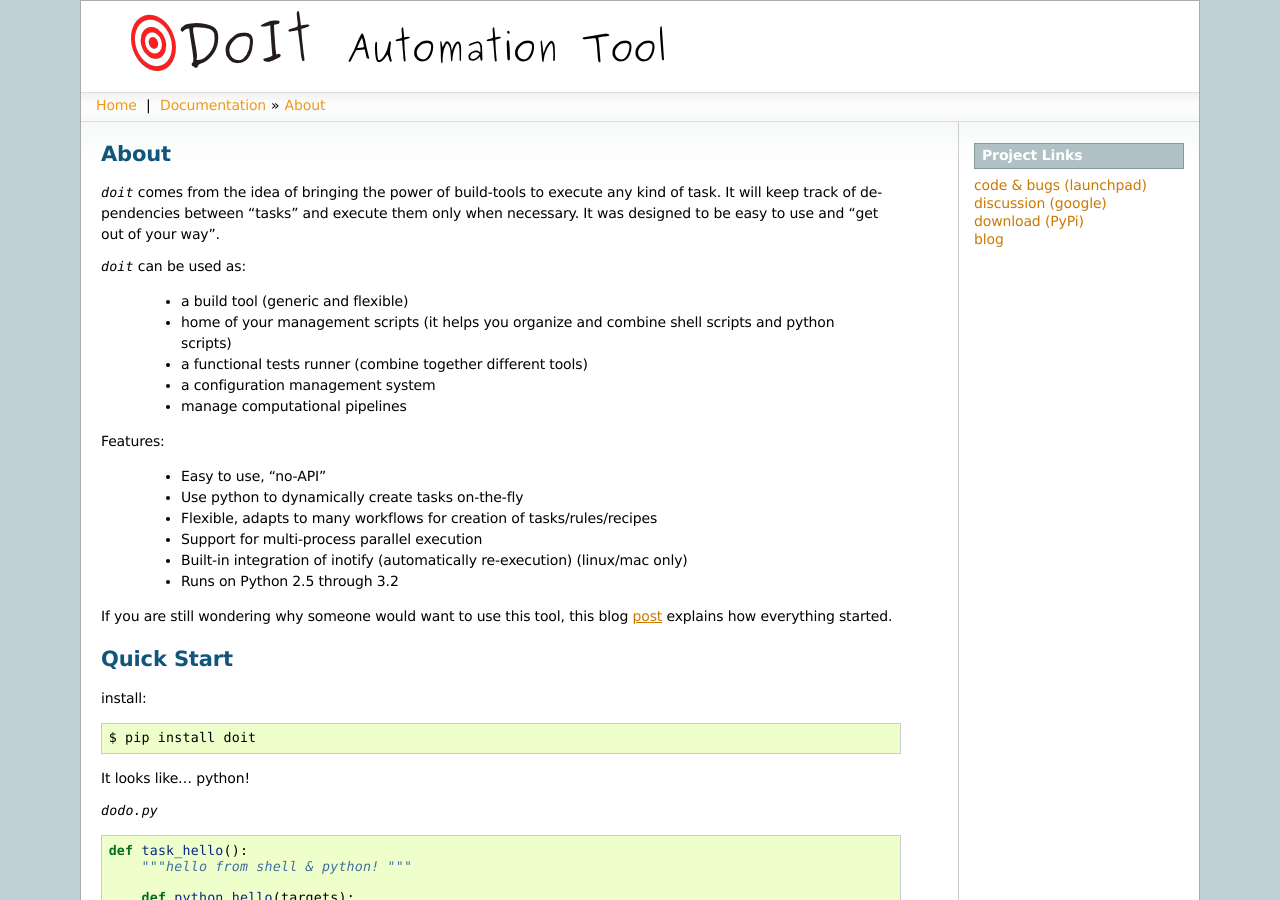
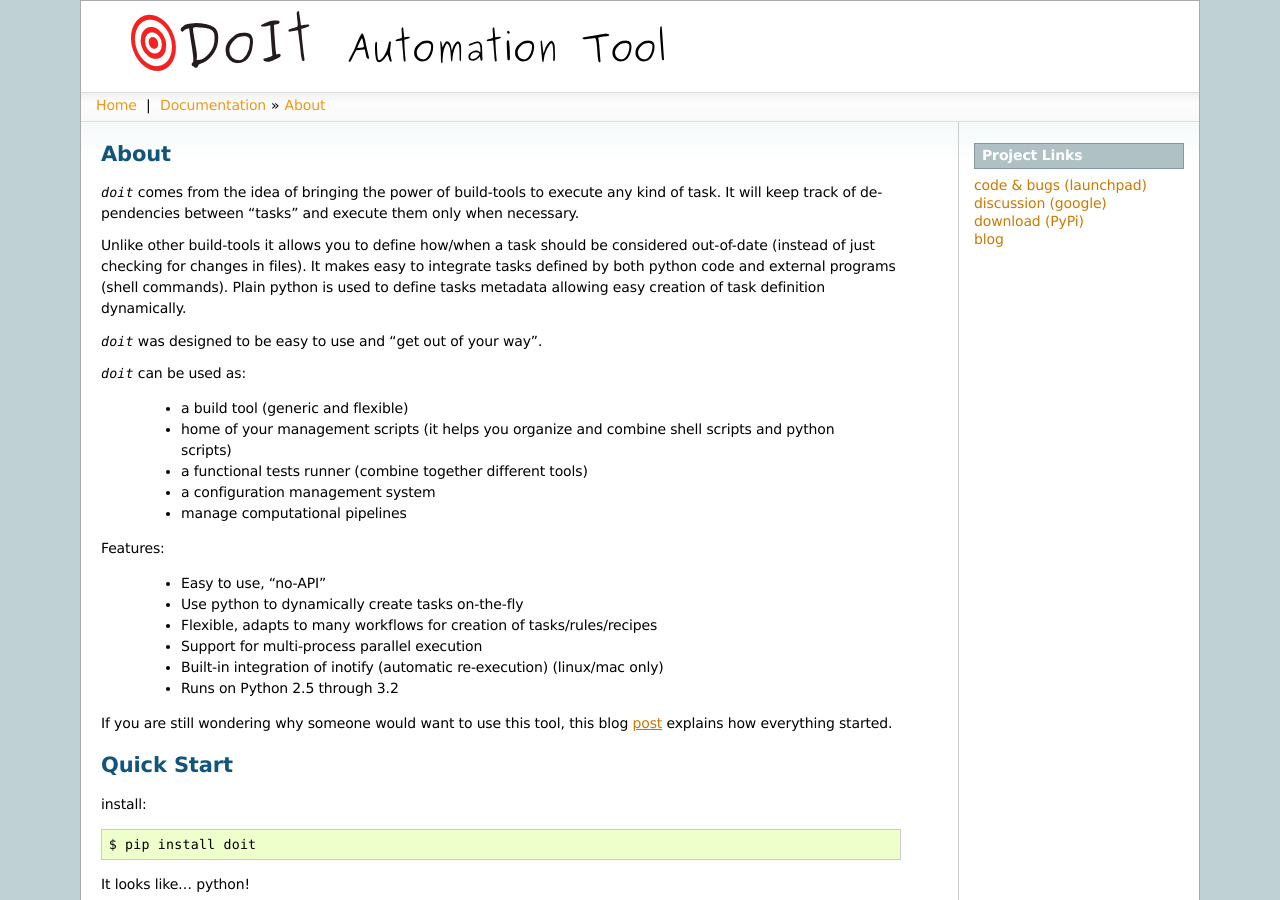
Before and after one commit to pydoit/doit, a Sphinx documentation site: the page built from doc/index.rst, in a window 1280 px wide and 900 px high. Built offline with Sphinx 7.4.7, drawn with Linux system fonts in a browser that asks for light colours; comment, search, counter and statistics services are not loaded.

Commit message:
better initial description for doit in docs.
--HG--
extra : convert_revision : schettino72-20111008011804-fbhswn8shkvkcgq7

```diff
--- a/doc/index.rst
+++ b/doc/index.rst
@@ -1,7 +1,12 @@
 About
 =====
 
-`doit` comes from the idea of bringing the power of build-tools to execute any kind of task. It will keep track of dependencies between "tasks" and execute them only when necessary. It was designed to be easy to use and "get out of your way".
+`doit` comes from the idea of bringing the power of build-tools to execute any kind of task. It will keep track of dependencies between "tasks" and execute them only when necessary.
+
+Unlike other build-tools it allows you to define how/when a task should be considered out-of-date (instead of just checking for changes in files). It makes easy to integrate tasks defined by both python code and external programs (shell commands). Plain python is used to define tasks metadata allowing easy creation of task definition dynamically.
+
+`doit`  was designed to be easy to use and “get out of your way”.
+
 
 `doit` can be used as:
 
@@ -17,7 +22,7 @@
  * Use python to dynamically create tasks on-the-fly
  * Flexible, adapts to many workflows for creation of tasks/rules/recipes
  * Support for multi-process parallel execution
- * Built-in integration of inotify (automatically re-execution) (linux/mac only)
+ * Built-in integration of inotify (automatic re-execution) (linux/mac only)
  * Runs on Python 2.5 through 3.2
 
 If you are still wondering why someone would want to use this tool, this blog `post <http://schettino72.wordpress.com/2008/04/14/doit-a-build-tool-tale/>`_ explains how everything started.
```
